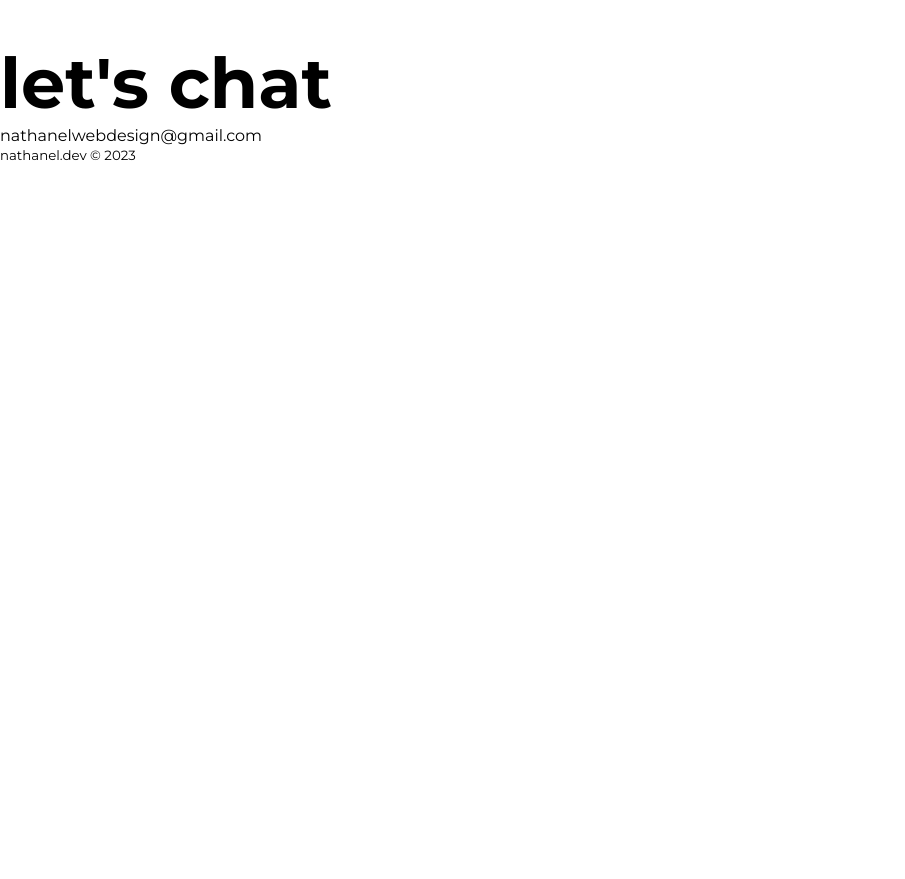
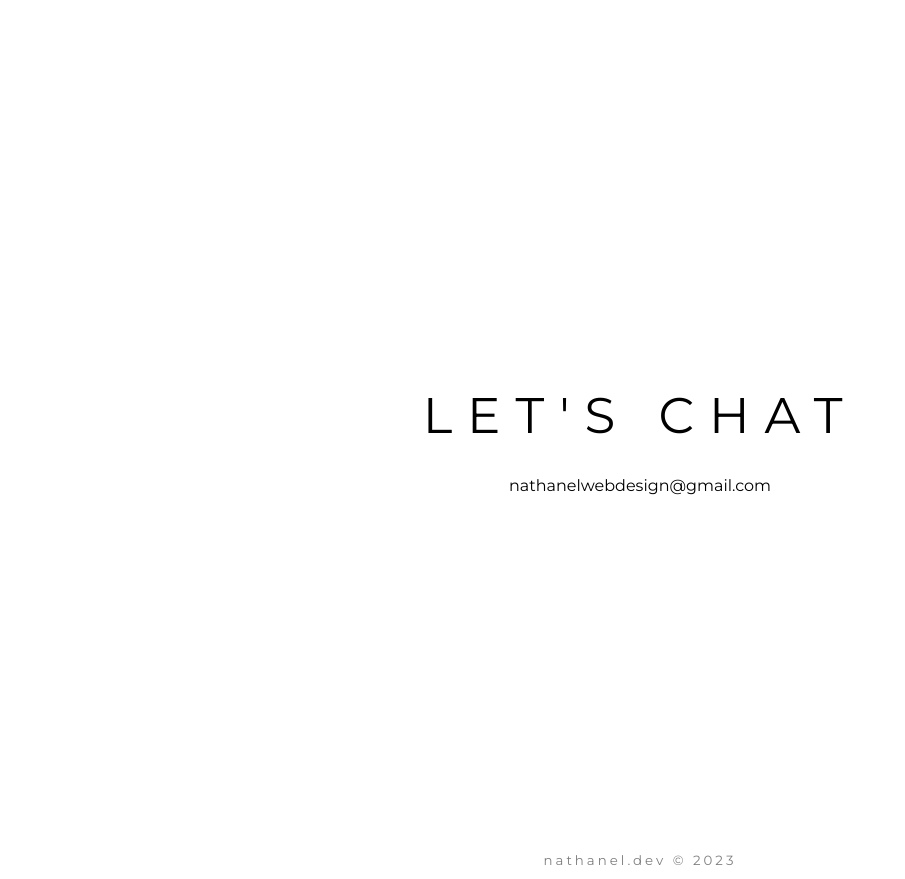
Before and after one commit to natdlc/nathanel-portfolio, a Next.js app: page / in a window 1280 px wide. Shown: the part 5560-6439 px from the top of the page, without its empty margins (0-905 px from the left). Before the commit the page ends 5724 px from the top, so only its background shows below. Built offline with nearby package versions, Linux system fonts and the light colour scheme.

Commit message:
add contact & footer style

```diff
--- /dev/null
+++ b/components/footer/footer.jsx
@@ -0,0 +1,11 @@
+import styles from "./footer.module.css";
+
+export default function Footer() {
+  return (
+    <footer className={styles.footer}>
+      <p>
+        <small>nathanel.dev &copy; 2023</small>
+      </p>
+    </footer>
+  );
+}
--- /dev/null
+++ b/components/footer/footer.module.css
@@ -0,0 +1,10 @@
+.footer {
+    text-align: center;
+    padding: 10px;
+
+}
+
+.footer p small {
+    opacity: 50%;
+    letter-spacing: 3px;
+}
--- /dev/null
+++ b/components/sections/contact/contact.jsx
@@ -0,0 +1,12 @@
+import styles from "./contact.module.css";
+
+export default function Contact() {
+  return (
+    <section id="contact" className={styles.section}>
+      <h3>let's chat</h3>
+      <a href="mailto:nathanelwebdesign@gmail.com">
+        nathanelwebdesign@gmail.com
+      </a>
+    </section>
+  );
+}
--- /dev/null
+++ b/components/sections/contact/contact.module.css
@@ -0,0 +1,9 @@
+.section {
+  height: 100vh;
+  display: flex;
+  justify-content: center;
+  align-items: center;
+  text-align: center;
+  flex-direction: column;
+  gap: 30px;
+}
--- a/pages/index.js
+++ b/pages/index.js
@@ -5,6 +5,8 @@ import Skills from "@/components/nav/skills/skills";
 import Hero from "@/components/sections/hero/hero";
 import About from "@/components/sections/about/about";
 import Work from "@/components/sections/work/work";
+import Contact from "@/components/sections/contact/contact";
+import Footer from "@/components/footer/footer";
 
 export default function Home() {
   return (
@@ -34,17 +36,10 @@ export default function Home() {
         <Work />
 
         {/* contact */}
-        <section id="contact">
-          <h2>let's chat</h2>
-          <p>nathanelwebdesign@gmail.com</p>
-        </section>
+        <Contact />
       </main>
 
-      <footer>
-        <p>
-          <small>nathanel.dev &copy; 2023</small>
-        </p>
-      </footer>
+      <Footer />
     </>
   );
 }
```
